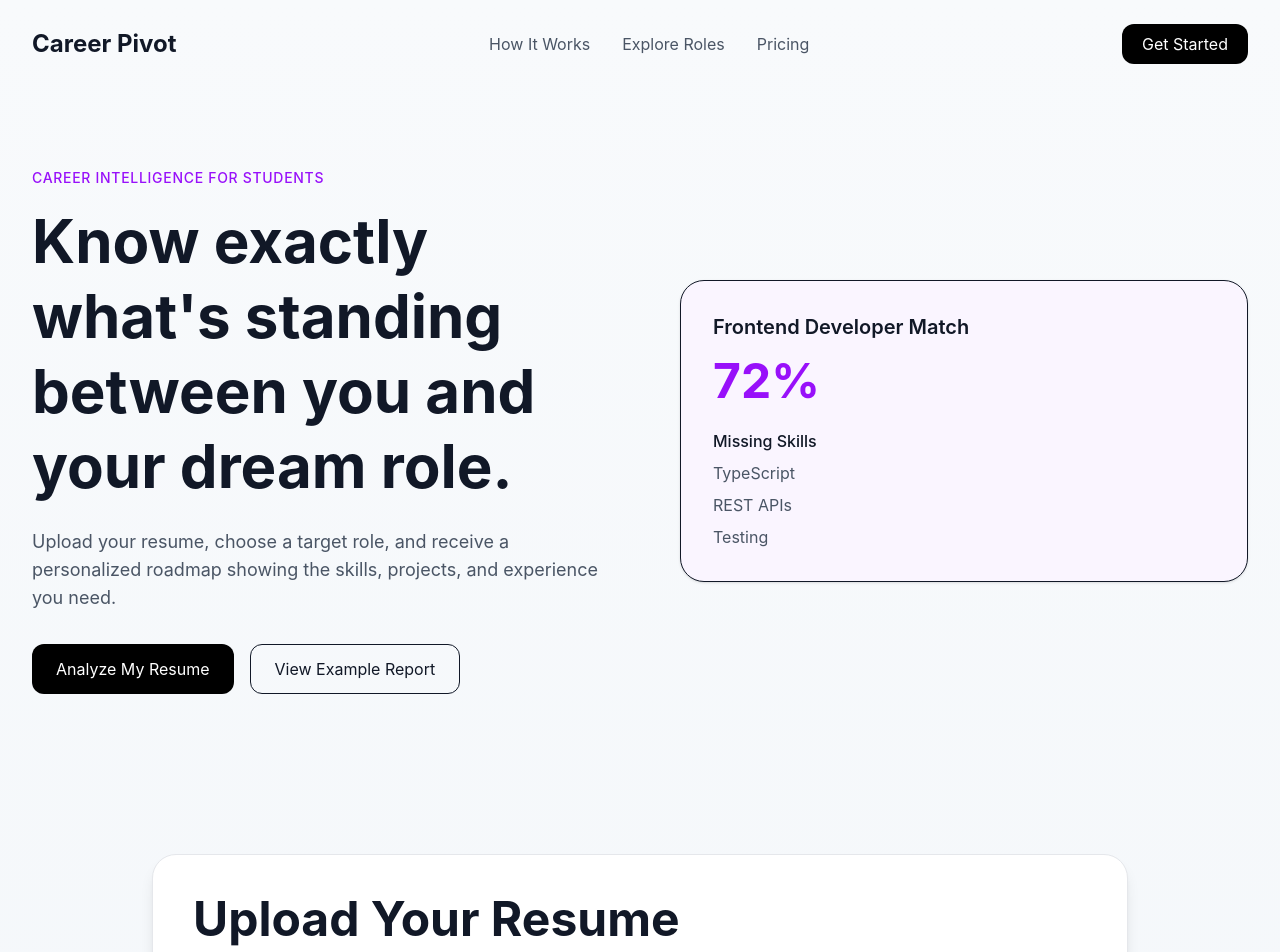
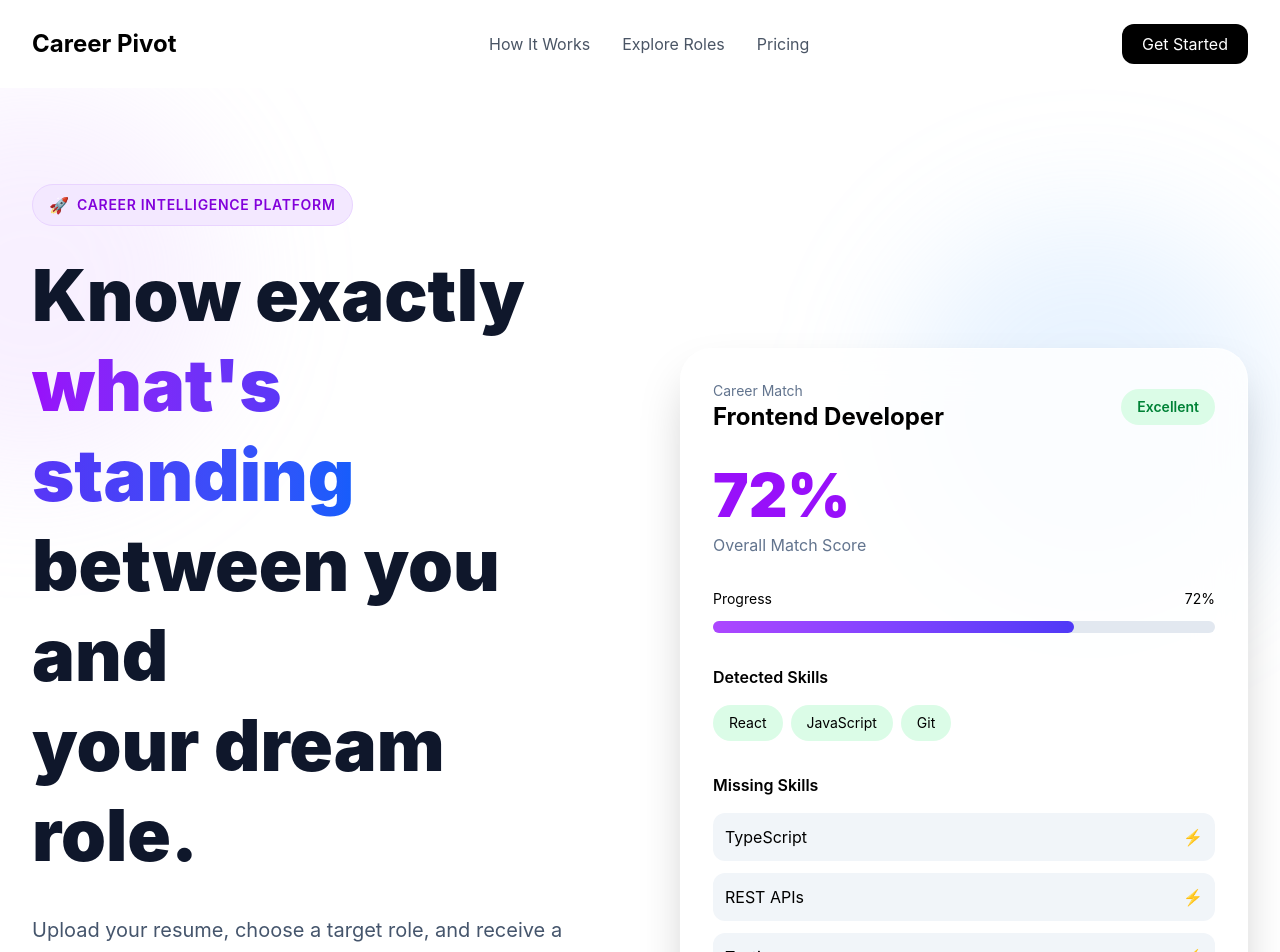
Before and after one commit to CmdMayank/CareerPivot, a React app in the folder frontend/: page / in a window 1280 px wide. Shown: the top 952 px of the page. Built offline with nearby package versions, Linux system fonts and the light colour scheme; the HTML template or start-up script is replaced by a standard one.

Commit message:
Improved styling and updated hero section

```diff
--- a/frontend/src/components/Hero.jsx
+++ b/frontend/src/components/Hero.jsx
@@ -1,52 +1,223 @@
 function Hero() {
   return (
-    <section className="mx-auto max-w-7xl px-8 py-20">
+    <section className="relative overflow-hidden py-24">
+
+      {/* Background Glow */}
+
+      <div className="absolute -left-40 top-0 h-96 w-96 rounded-full bg-purple-300/20 blur-3xl" />
+
+      <div className="absolute right-0 top-32 h-96 w-96 rounded-full bg-blue-300/20 blur-3xl" />
+
+      <div className="relative mx-auto max-w-7xl px-8">
+
         <div className="grid items-center gap-20 lg:grid-cols-2">
+
+          {/* Left */}
+
           <div>
-          <p className="mb-4 text-sm font-medium uppercase tracking-wider text-purple-600">
-            Career Intelligence for Students
+
+            <div className="mb-6 inline-flex items-center rounded-full border border-purple-200 bg-purple-100 px-4 py-2">
+
+              <span className="mr-2">🚀</span>
+
+              <span className="text-sm font-semibold uppercase tracking-wider text-purple-700">
+                Career Intelligence Platform
+              </span>
+
+            </div>
+
+            <h1 className="mb-8 text-6xl font-black leading-tight text-slate-900 lg:text-7xl">
+
+              Know exactly
+              <br />
+
+              <span className="bg-gradient-to-r from-purple-600 via-indigo-600 to-blue-600 bg-clip-text text-transparent">
+                what's standing
+              </span>
+
+              <br />
+
+              between you and
+              <br />
+
+              your dream role.
+
+            </h1>
+
+            <p className="max-w-xl text-xl leading-9 text-slate-600">
+
+              Upload your resume, choose a target role, and receive a
+              personalized roadmap showing the exact skills, projects,
+              and experience you need to become job-ready.
+
             </p>
 
-          <h1 className="mb-6 text-5xl font-bold leading-tight lg:text-6xl">
-            Know exactly what's standing between you and your dream role.
-          </h1>
+            <div className="mt-10 flex flex-wrap gap-4">
 
-          <p className="mb-8 text-lg text-gray-600">
-            Upload your resume, choose a target role, and receive a personalized
-            roadmap showing the skills, projects, and experience you need.
+              <button className="rounded-2xl bg-gradient-to-r from-indigo-600 to-purple-600 px-8 py-4 font-semibold text-white shadow-lg transition-all duration-300 hover:-translate-y-1 hover:shadow-2xl">
+
+                🚀 Analyze Resume
+
+              </button>
+
+              <button className="rounded-2xl border border-slate-300 bg-white px-8 py-4 font-semibold transition-all duration-300 hover:border-purple-500 hover:text-purple-600 hover:shadow-lg">
+
+                📄 View Demo
+
+              </button>
+
+            </div>
+
+            <div className="mt-10 flex flex-wrap gap-8 text-sm text-slate-500">
+
+              <div>✅ PDF Resume Parsing</div>
+
+              <div>✅ Skill Detection</div>
+
+              <div>✅ Career Match</div>
+
+            </div>
+
+          </div>
+
+          {/* Right */}
+
+          <div className="relative">
+
+            <div className="rounded-[32px] border border-white/60 bg-white/80 p-8 shadow-2xl backdrop-blur-xl">
+
+              <div className="mb-8 flex items-center justify-between">
+
+                <div>
+
+                  <p className="text-sm text-slate-500">
+
+                    Career Match
+
                   </p>
 
-          <div className="flex gap-4">
-            <button className="rounded-xl bg-black px-6 py-3 text-white">
-              Analyze My Resume
-            </button>
+                  <h3 className="text-2xl font-bold">
 
-            <button className="rounded-xl border px-6 py-3">
-              View Example Report
-            </button>
-          </div>
+                    Frontend Developer
+
+                  </h3>
+
                 </div>
 
-        <div className="rounded-3xl border bg-purple-50 p-8 shadow-sm">
-          <h3 className="mb-4 text-xl font-semibold">
-            Frontend Developer Match
-          </h3>
+                <div className="rounded-full bg-green-100 px-4 py-2 text-sm font-semibold text-green-700">
 
-          <div className="mb-6 text-5xl font-bold text-purple-600">
+                  Excellent
+
+                </div>
+
+              </div>
+
+              <div className="mb-8">
+
+                <p className="text-6xl font-black text-purple-600">
+
                   72%
+
+                </p>
+
+                <p className="mt-2 text-slate-500">
+
+                  Overall Match Score
+
+                </p>
+
+              </div>
+
+              <div className="mb-8">
+
+                <div className="mb-3 flex justify-between text-sm">
+
+                  <span>Progress</span>
+
+                  <span>72%</span>
+
+                </div>
+
+                <div className="h-3 rounded-full bg-slate-200">
+
+                  <div className="h-3 w-[72%] rounded-full bg-gradient-to-r from-purple-500 to-indigo-600"></div>
+
+                </div>
+
+              </div>
+
+              <div className="mb-8">
+
+                <h4 className="mb-4 font-semibold">
+
+                  Detected Skills
+
+                </h4>
+
+                <div className="flex flex-wrap gap-2">
+
+                  <span className="rounded-full bg-green-100 px-4 py-2 text-sm">
+                    React
+                  </span>
+
+                  <span className="rounded-full bg-green-100 px-4 py-2 text-sm">
+                    JavaScript
+                  </span>
+
+                  <span className="rounded-full bg-green-100 px-4 py-2 text-sm">
+                    Git
+                  </span>
+
+                </div>
+
               </div>
 
               <div>
-            <h4 className="mb-2 font-medium">Missing Skills</h4>
 
-            <ul className="space-y-2 text-gray-600">
-              <li>TypeScript</li>
-              <li>REST APIs</li>
-              <li>Testing</li>
-            </ul>
+                <h4 className="mb-4 font-semibold">
+
+                  Missing Skills
+
+                </h4>
+
+                <div className="space-y-3">
+
+                  <div className="flex justify-between rounded-xl bg-slate-100 p-3">
+
+                    <span>TypeScript</span>
+
+                    <span>⚡</span>
+
                   </div>
+
+                  <div className="flex justify-between rounded-xl bg-slate-100 p-3">
+
+                    <span>REST APIs</span>
+
+                    <span>⚡</span>
+
                   </div>
+
+                  <div className="flex justify-between rounded-xl bg-slate-100 p-3">
+
+                    <span>Testing</span>
+
+                    <span>⚡</span>
+
                   </div>
+
+                </div>
+
+              </div>
+
+            </div>
+
+          </div>
+
+        </div>
+
+      </div>
+
     </section>
   );
 }
--- a/frontend/src/index.css
+++ b/frontend/src/index.css
@@ -1,98 +1,5 @@
 @import "tailwindcss";
 
-/* Smooth scrolling */
 html {
   scroll-behavior: smooth;
 }
-
-/* Beautiful page background */
-body {
-  margin: 0;
-  min-height: 100vh;
-  background: linear-gradient(
-    180deg,
-    #f8fafc 0%,
-    #f1f5f9 50%,
-    #eef2ff 100%
-  );
-
-  color: #111827;
-
-  font-family:
-    Inter,
-    system-ui,
-    -apple-system,
-    BlinkMacSystemFont,
-    "Segoe UI",
-    sans-serif;
-
-  -webkit-font-smoothing: antialiased;
-  -moz-osx-font-smoothing: grayscale;
-}
-
-/* Better text selection */
-::selection {
-  background: #6366f1;
-  color: white;
-}
-
-/* Modern Scrollbar */
-
-::-webkit-scrollbar {
-  width: 10px;
-}
-
-::-webkit-scrollbar-track {
-  background: transparent;
-}
-
-::-webkit-scrollbar-thumb {
-  background: #cbd5e1;
-  border-radius: 999px;
-}
-
-::-webkit-scrollbar-thumb:hover {
-  background: #94a3b8;
-}
-
-/* Remove blue tap highlight on mobile */
-* {
-  -webkit-tap-highlight-color: transparent;
-}
-
-/* Images */
-img {
-  display: block;
-  max-width: 100%;
-}
-
-/* Buttons */
-button {
-  cursor: pointer;
-}
-
-/* Inputs */
-input,
-button,
-textarea,
-select {
-  font: inherit;
-}
-
-/* Fade Animation */
-
-@keyframes fadeIn {
-  from {
-    opacity: 0;
-    transform: translateY(18px);
-  }
-
-  to {
-    opacity: 1;
-    transform: translateY(0);
-  }
-}
-
-.animate-fadeIn {
-  animation: fadeIn .45s ease;
-}
```
Lines whose indentation alone changed are shown as unchanged.
